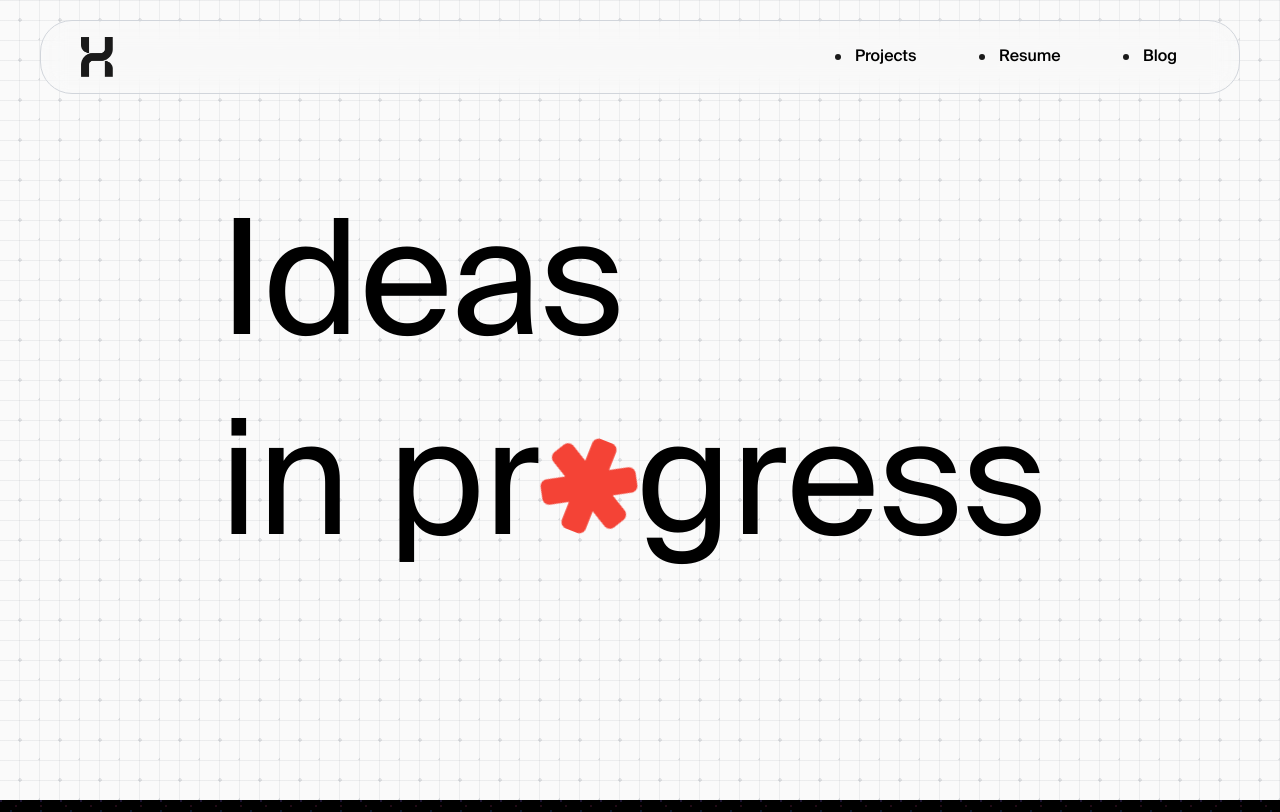
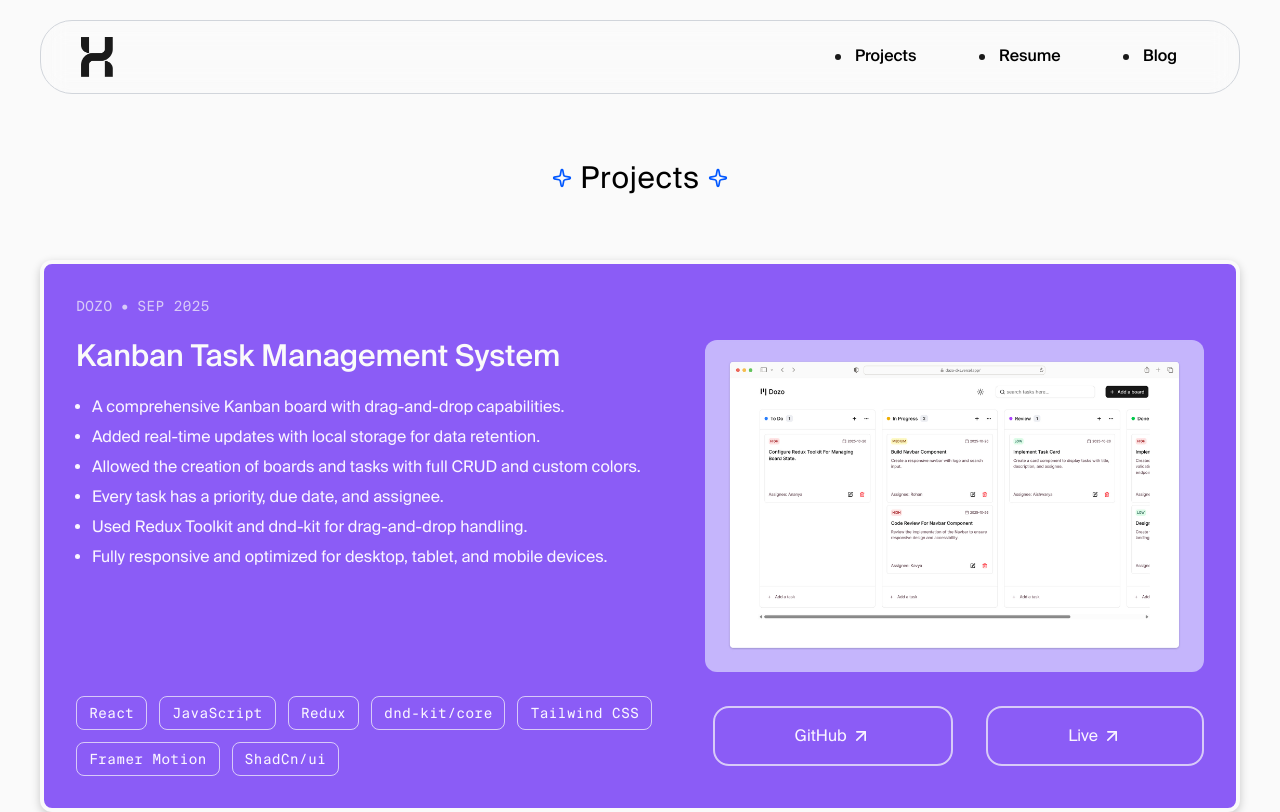
Before and after one commit to devxsagar/my-portfolio, a React (Vite) app: page /projects in a window 1280 px wide. Shown: the top 812 px of the page. Built offline with nearby package versions, Linux system fonts and the light colour scheme; a web font is replaced by a local one.

Commit message:
add: projects page

```diff
--- /dev/null
+++ b/src/components/ProjectCardSecondary.jsx
@@ -0,0 +1,125 @@
+import React from "react";
+import ProjectLinkButton from "./ProjectLinkButton";
+import { motion } from "motion/react";
+
+const ProjectCardSecondary = ({
+  projectName,
+  title,
+  description,
+  mobileDesc,
+  date,
+  techStack,
+  image,
+  bgColor,
+  textColor,
+  linkTextColor,
+  githubLink,
+  liveLink,
+}) => {
+  return (
+    <motion.div
+      className="p-4 sm:p-6 md:p-8 md:min-h-[350px] lg:min-h-[542px] max-w-md md:max-w-xl lg:w-full lg:max-w-full mx-auto flex flex-col justify-between rounded-xl max-lg:gap-5 gap-6
+        shadow-[0_3px_10px_rgb(0,0,0,0.2)] relative"
+        initial={{ scale: 0.8, y: 30 }}
+        whileInView={{ scale: 1, y: 0 }}
+        transition={{ duration: 0.6, ease: "easeOut" }}
+        viewport={{ once: true }}
+      style={{
+        backgroundColor: bgColor,
+        border: `4px solid #fafafa`,
+      }}
+    >
+      {/* Date */}
+      <div className="flex gap-x-2 font-suisse-mono text-[10px] sm:text-xs md:text-sm uppercase text-text-white/70">
+        <p>{projectName}</p>
+        <p>•</p>
+        <p>{date}</p>
+      </div>
+
+      <div className="flex max-lg:flex-col-reverse justify-between max-lg:gap-8 gap-4">
+        {/* left side */}
+        <div className="w-full lg:w-[60%] flex flex-col justify-between gap-6 md:gap-12 lg:gap-5">
+          <div className="space-y-4 md:space-y-6">
+            {/* Title and Description */}
+            <div className="space-y-2 md:space-y-4">
+              <h3 className="text-base md:text-xl lg:text-3xl text-text-white font-suisse-medium leading-tight">
+                {title}
+              </h3>
+
+              {/* Description for Larger Screen  */}
+              <ul
+                className="text-xs md:text-sm lg:text-base font-suisse-regular leading-relaxed list-disc pl-4 space-y-1 max-lg:hidden"
+                style={{ color: textColor }}
+              >
+                {description.map((desc, index) => {
+                  return <li key={index}>{desc}</li>;
+                })}
+              </ul>
+
+              {/* Description For Mobile Screen */}
+              <p
+                className="text-xs md:text-sm lg:text-base font-suisse-regular leading-relaxed lg:hidden"
+                style={{ color: textColor }}
+              >
+                {mobileDesc}
+              </p>
+            </div>
+          </div>
+        </div>
+
+        {/* Image Section */}
+        <div className="overflow-hidden flex items-center">
+          <div
+            className="w-full lg:max-w-[550px]"
+            // style={{ scale: imageScale }}
+          >
+            <img
+              src={image}
+              alt="periodic-table"
+              loading="lazy"
+              className="rounded-xl object-cover "
+            />
+          </div>
+        </div>
+      </div>
+
+      {/* Tech Stack and Links */}
+      <div className="flex max-lg:flex-col lg:items-center justify-between gap-6 md:gap-6 lg:gap-9">
+        {/* Tech Stack */}
+        <ul
+          className="lg:w-[55%] flex flex-wrap gap-2 sm:gap-3 font-suisse-mono select-none "
+          style={{ color: textColor }}
+        >
+          {techStack.map((tool, index) => {
+            return (
+              <li
+                key={index}
+                className="text-[8px] sm:text-xs md:text-sm px-2 sm:px-3 py-1 sm:py-1.5 border border-text-white/70 rounded-md lg:rounded-lg"
+              >
+                {tool}
+              </li>
+            );
+          })}
+        </ul>
+
+        {/* Links */}
+        <div className="flex items-center lg:justify-between gap-4 lg:w-[45%]">
+          <ProjectLinkButton
+            buttonName="GitHub"
+            link={githubLink}
+            linkTextColor={linkTextColor}
+            textColor={textColor}
+          />
+          <ProjectLinkButton
+            buttonName="Live"
+            link={liveLink}
+            linkTextColor={linkTextColor}
+            textColor={textColor}
+          />
+        </div>
+      </div>
+    </motion.div>
+  );
+};
+
+export default ProjectCardSecondary;
--- a/src/pages/Projects.jsx
+++ b/src/pages/Projects.jsx
@@ -1,25 +1,17 @@
 import React from "react";
 import WorkInProgress from "../components/WorkInProgress";
+import SectionHeader from "../components/SectionHeader";
+import ProjectCardSecondary from "../components/ProjectCardSecondary";
+import projectInfo from "../data/projectsInfo";
 
 const Projects = () => {
   return (
-    <div className="relative min-h-screen pt-40 pb-30 md:pb-40 lg:pb-50">
-      {/* Circuit Board - Light Pattern */}
-      <div
-        className="absolute inset-0 z-0 pointer-events-none"
-        style={{
-          backgroundImage: `
-        repeating-linear-gradient(0deg, transparent, transparent 19px, rgba(75, 85, 99, 0.08) 19px, rgba(75, 85, 99, 0.08) 20px, transparent 20px, transparent 39px, rgba(75, 85, 99, 0.08) 39px, rgba(75, 85, 99, 0.08) 40px),
-        repeating-linear-gradient(90deg, transparent, transparent 19px, rgba(75, 85, 99, 0.08) 19px, rgba(75, 85, 99, 0.08) 20px, transparent 20px, transparent 39px, rgba(75, 85, 99, 0.08) 39px, rgba(75, 85, 99, 0.08) 40px),
-        radial-gradient(circle at 20px 20px, rgba(55, 65, 81, 0.12) 2px, transparent 2px),
-        radial-gradient(circle at 40px 40px, rgba(55, 65, 81, 0.12) 2px, transparent 2px)
-      `,
-          backgroundSize: "40px 40px, 40px 40px, 40px 40px, 40px 40px",
-        }}
-      />
-
-       <div className="absolute left-1/2 top-1/2 -translate-x-1/2 -translate-y-1/2 w-full max-sm:px-[10px] max-md:px-[20px] xl:w-[1200px] mx-auto z-30">
-        <WorkInProgress />
+    <div className="w-full max-sm:px-[10px] max-md:px-[20px] xl:w-[1200px] mx-auto pt-40 pb-30 md:pb-40 lg:pb-50">
+      <SectionHeader heading="Projects" />
+      <div className="px-3 lg:px-0 flex flex-col gap-8 md:gap-10 ">
+        {projectInfo.map((project, index) => {
+          return <ProjectCardSecondary key={index} {...project} />;
+        })}
       </div>
     </div>
   );
```
